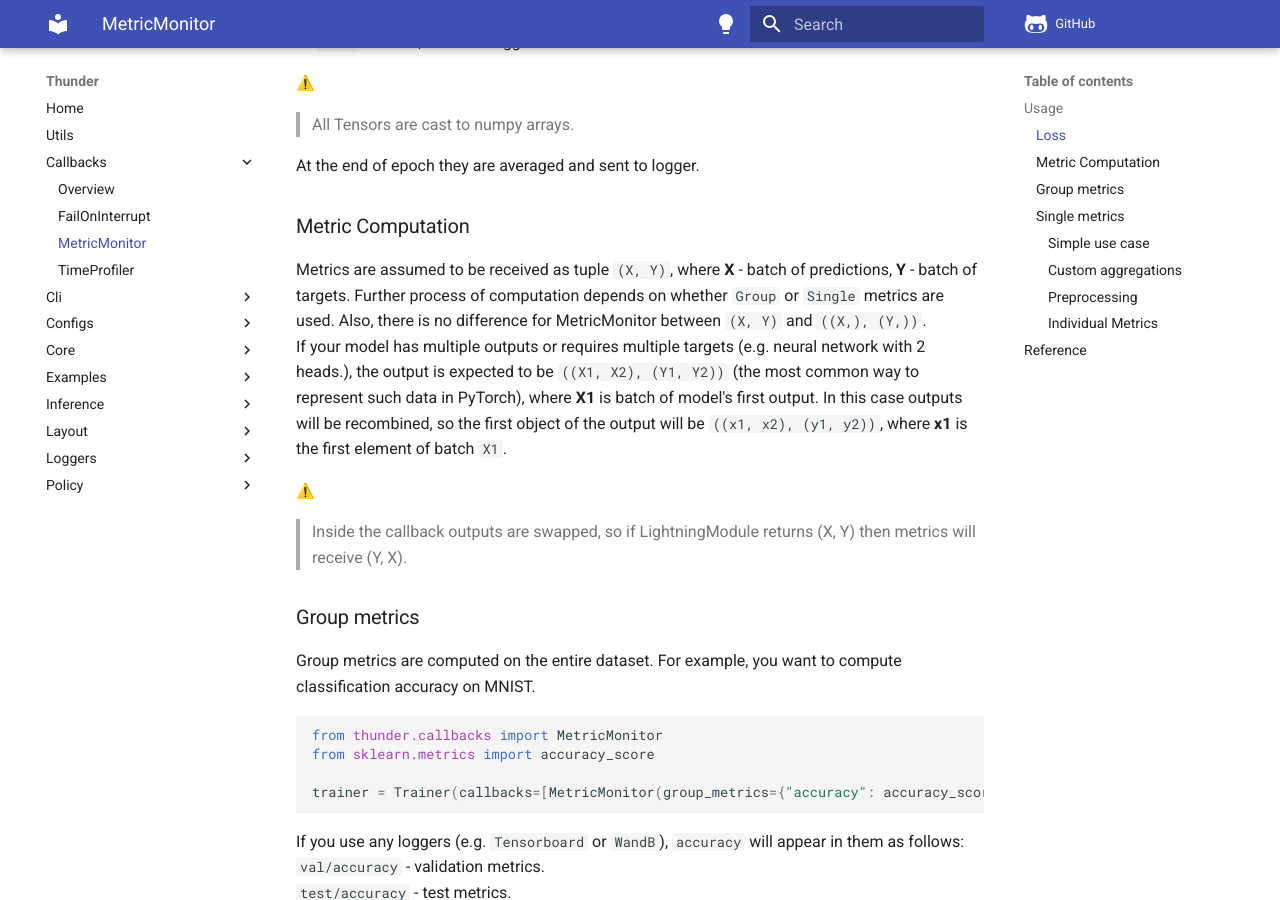
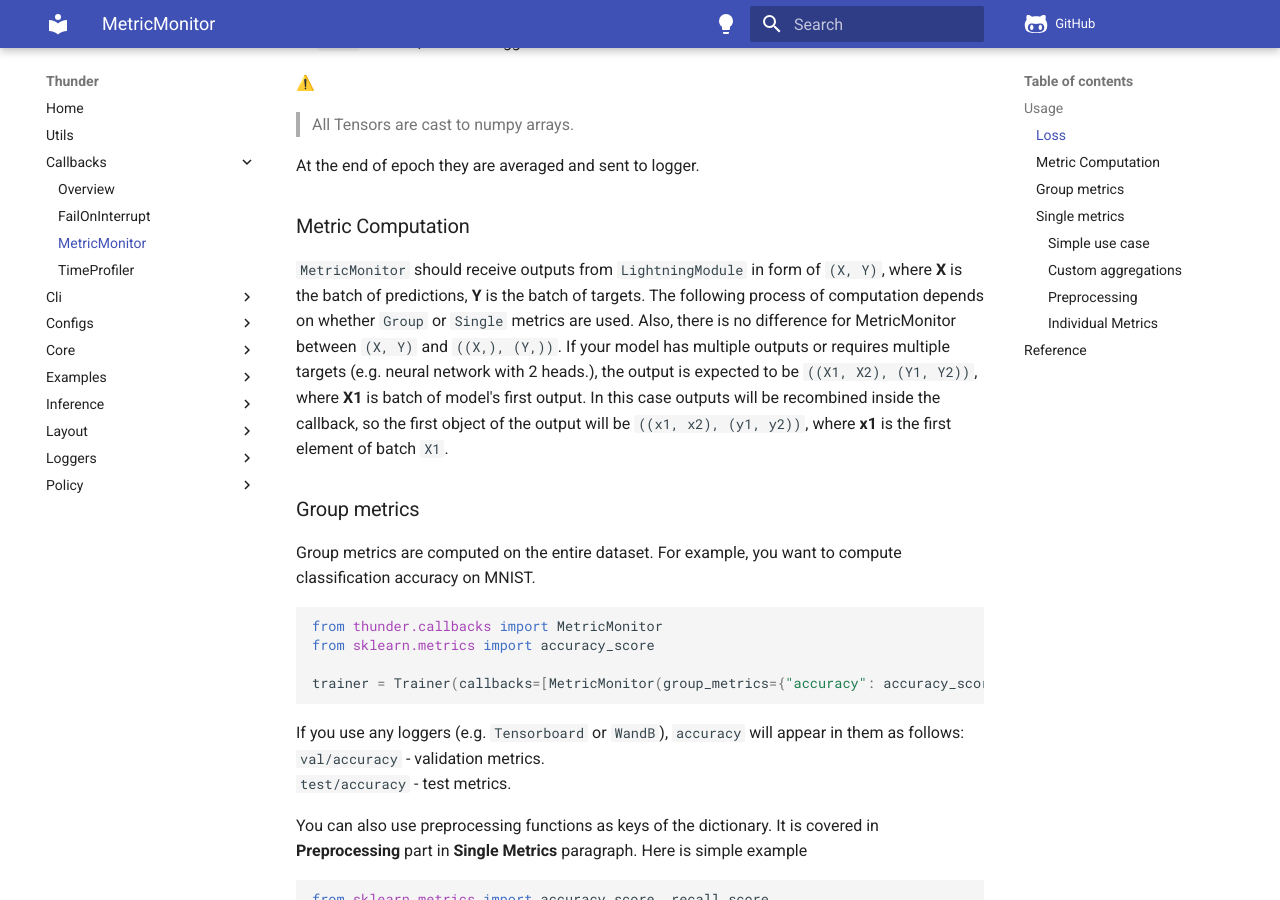
Before and after one commit to neuro-ml/thunder, an MkDocs documentation site: the page built from docs/callbacks/metric_monitor.md, in a window 1280 px wide and 900 px high, scrolled down 416 px. Built offline with MkDocs 1.6.1 and Material for MkDocs 9.7.7, drawn with Linux system fonts in a browser that asks for light colours; emoji names are drawn with the system emoji font; comment, search, counter and statistics services are not loaded; the version menu is left out; some of the changed text lies outside the part shown.

Commit message:
`MetricMonitor` docs improved

```diff
--- a/docs/callbacks/metric_monitor.md
+++ b/docs/callbacks/metric_monitor.md
@@ -16,21 +16,19 @@ loss(es). It casts them by the following rules:
 At the end of epoch they are averaged and sent to logger.
 
 ### Metric Computation
-Metrics are assumed to be received as tuple `(X, Y)`, where
-**X** - batch of predictions, **Y** - batch of targets.
-Further process of computation depends on whether `Group` or `Single`
+
+`MetricMonitor` should receive outputs from `LightningModule` in form of `(X, Y)`,
+where **X** is the batch of predictions, **Y** is the batch of targets.
+The following process of computation depends on whether `Group` or `Single`
 metrics are used. Also, there is no difference for MetricMonitor between
 `(X, Y)` and `((X,), (Y,))`.
 If your model has multiple outputs or requires multiple targets
 (e.g. neural network with 2 heads.), the output is expected to be
-`((X1, X2), (Y1, Y2))` (the most common way to represent such data in PyTorch), where **X1** is batch of model's first output.
-In this case outputs will be recombined, so the first object
+`((X1, X2), (Y1, Y2))`, where **X1** is batch of model's first output.
+In this case outputs will be recombined inside the callback, so the first object
 of the output will be `((x1, x2), (y1, y2))`, where **x1** is the first
 element of batch `X1`.
 
-:warning:
-> Inside the callback outputs are swapped, so if LightningModule returns
-(X, Y) then metrics will receive (Y, X).
 
 ### Group metrics
 Group metrics are computed on the entire dataset.
```
Also changed, not shown: other parts of docs/callbacks/metric_monitor.md (+1 -1 lines).
